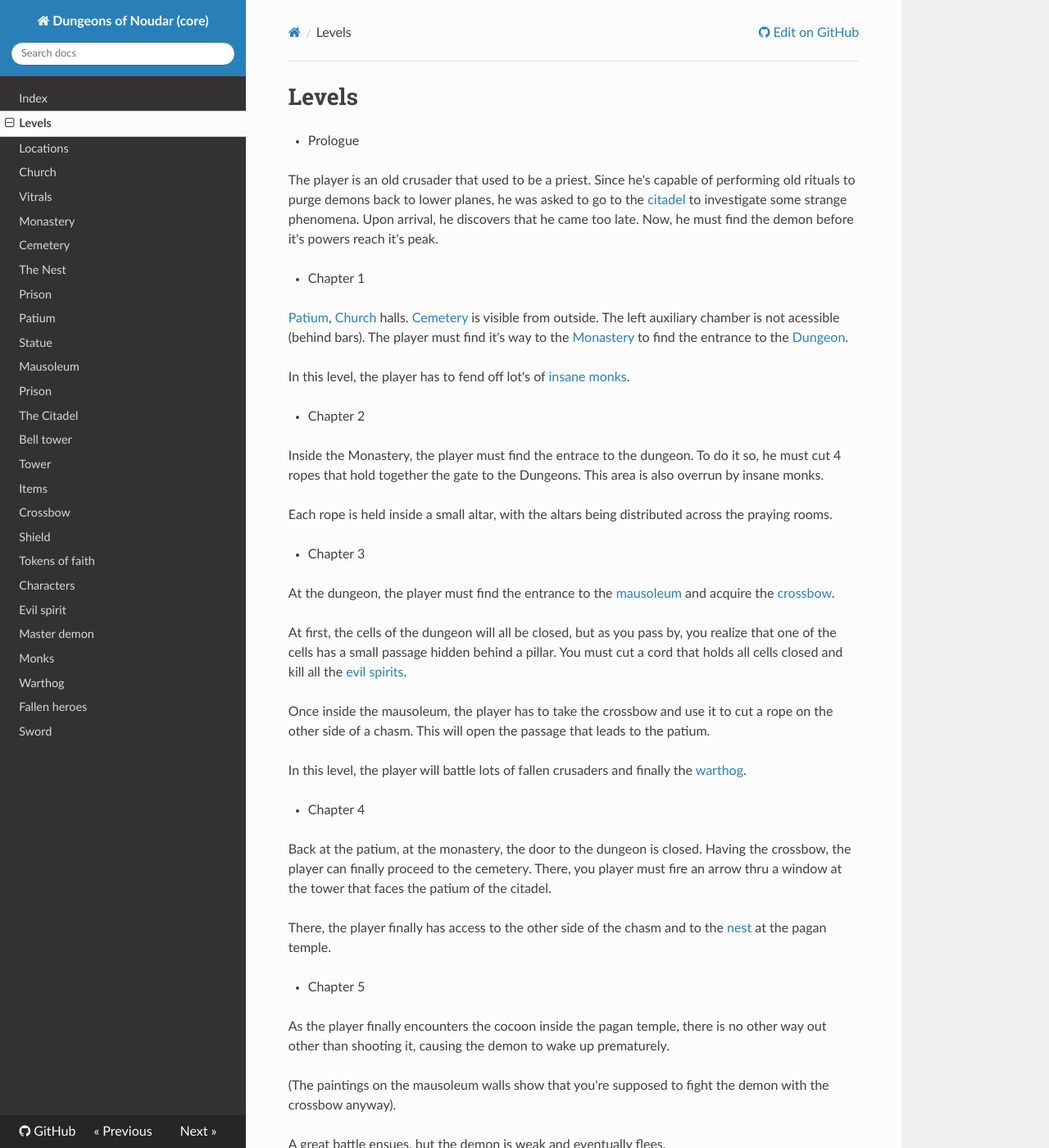
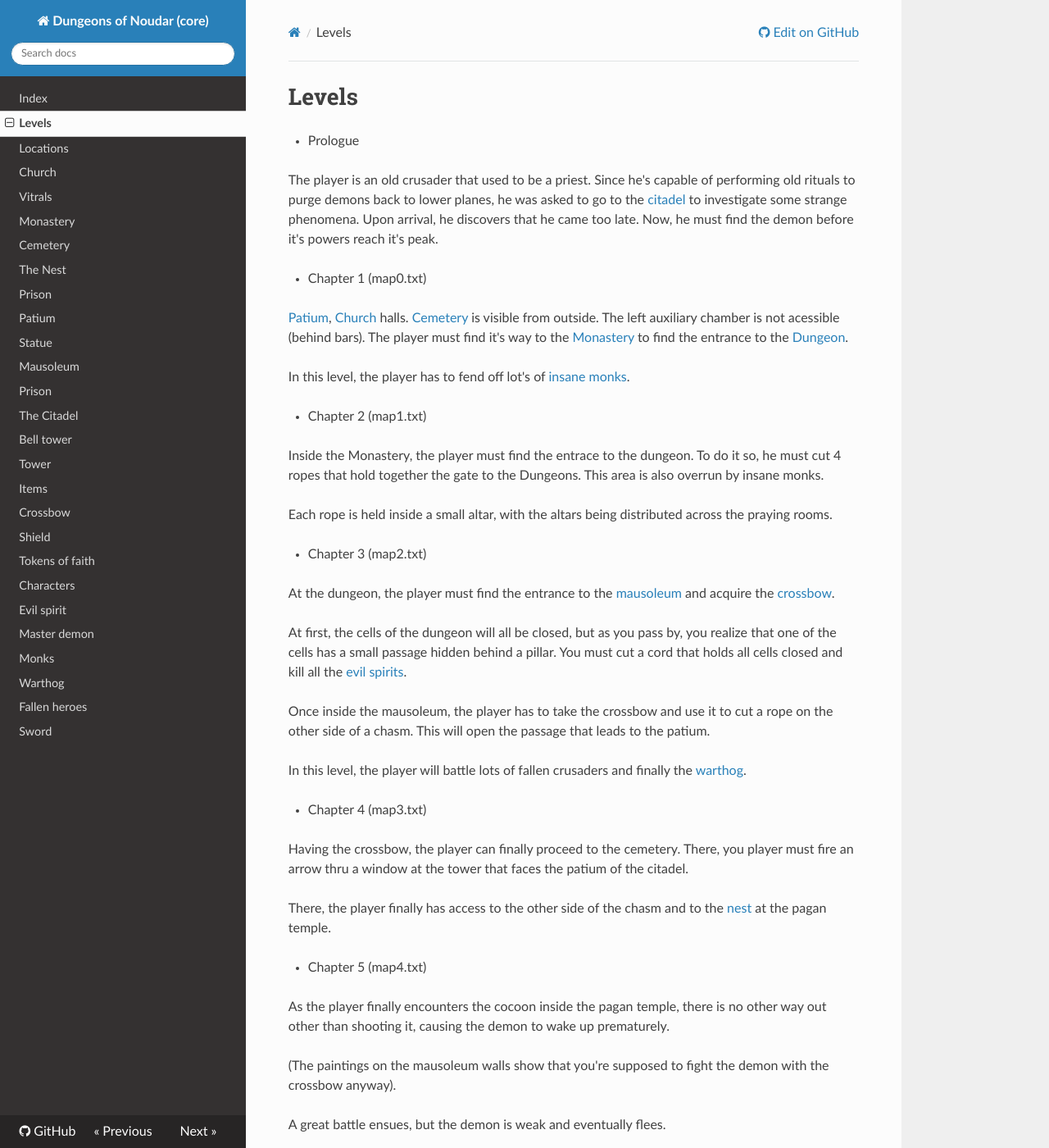
Before and after one commit to TheFakeMontyOnTheRun/noudar-core, an MkDocs documentation site: the page built from docs/levels.md, in a window 1280 px wide and 1400 px high. Shown: the whole window at 82% size. Built offline with MkDocs 1.6.1, drawn with Linux system fonts in a browser that asks for light colours; nearby versions of some CDN libraries; old or Windows-style settings are respelled for this version of MkDocs; some of the changed text lies outside the part shown.

Commit message:
Update docs to better represent the simplification in game flow

```diff
--- a/docs/levels.md
+++ b/docs/levels.md
@@ -10,7 +10,7 @@ to investigate some strange phenomena. Upon arrival, he
 discovers that he came too late. Now, he must find the demon
 before it's powers reach it's peak.
 
-- Chapter 1
+- Chapter 1 (map0.txt)
 
 [Patium](patium.md), [Church](church.md) halls.
 [Cemetery](cemetery.md) is visible from outside. The left
@@ -21,7 +21,7 @@ find the entrance to the [Dungeon](prison.md).
 In this level, the player has to fend off lot's of
 [insane monks](monks.md).
 
-- Chapter 2
+- Chapter 2 (map1.txt)
 
 Inside the Monastery, the player must find the entrace to
 the dungeon. To do it so, he must cut 4 ropes that hold
@@ -31,7 +31,7 @@ overrun by insane monks.
 Each rope is held inside a small altar, with the altars being
 distributed across the praying rooms.
 
-- Chapter 3
+- Chapter 3 (map2.txt)
 
 At the dungeon, the player must find the entrance to the
 [mausoleum](mausoleum.md) and acquire the
@@ -50,18 +50,16 @@ chasm. This will open the passage that leads to the patium.
 In this level, the player will battle lots of fallen
 crusaders and finally the [warthog](warthog.md).
 
-- Chapter 4
+- Chapter 4 (map3.txt)
 
-Back at the patium, at the monastery, the door to the
-dungeon is closed. Having the crossbow, the player can
-finally proceed to the cemetery. There, you player must fire
-an arrow thru a window at the tower that faces the patium of
-the citadel.
+Having the crossbow, the player can finally proceed to the
+cemetery. There, you player must fire an arrow thru a
+window at the tower that faces the patium of the citadel.
 
 There, the player finally has access to the other side of
 the chasm and to the [nest](nest.md) at the pagan temple.
 
-- Chapter 5
+- Chapter 5 (map4.txt)
 
 As the player finally encounters the cocoon inside the pagan
 temple, there is no other way out other than shooting it,
@@ -73,7 +71,7 @@ supposed to fight the demon with the crossbow anyway).
 A great battle ensues, but the demon is weak and eventually
 flees.
 
-- Chapter 6
+- Chapter 6 (map5.txt)
 
 The hero is weak, but eventually manages to come back
 to the surface. On his way, we surfaces inside the cathedral
@@ -93,7 +89,7 @@ you must cut all other remaining ropes from the vitrals and
 reveal the whole story. After doing it so, the doors will
 open, allowing you to grab the shield.
 
-- Chapter 8
+- Chapter 7 (map6.txt)
 
 One of the vitrals show that the battle must happen on the
 patium, in front of the cathedral, due to the statue in the
```
Also changed, not shown: other parts of docs/levels.md (+0 -2 lines).
